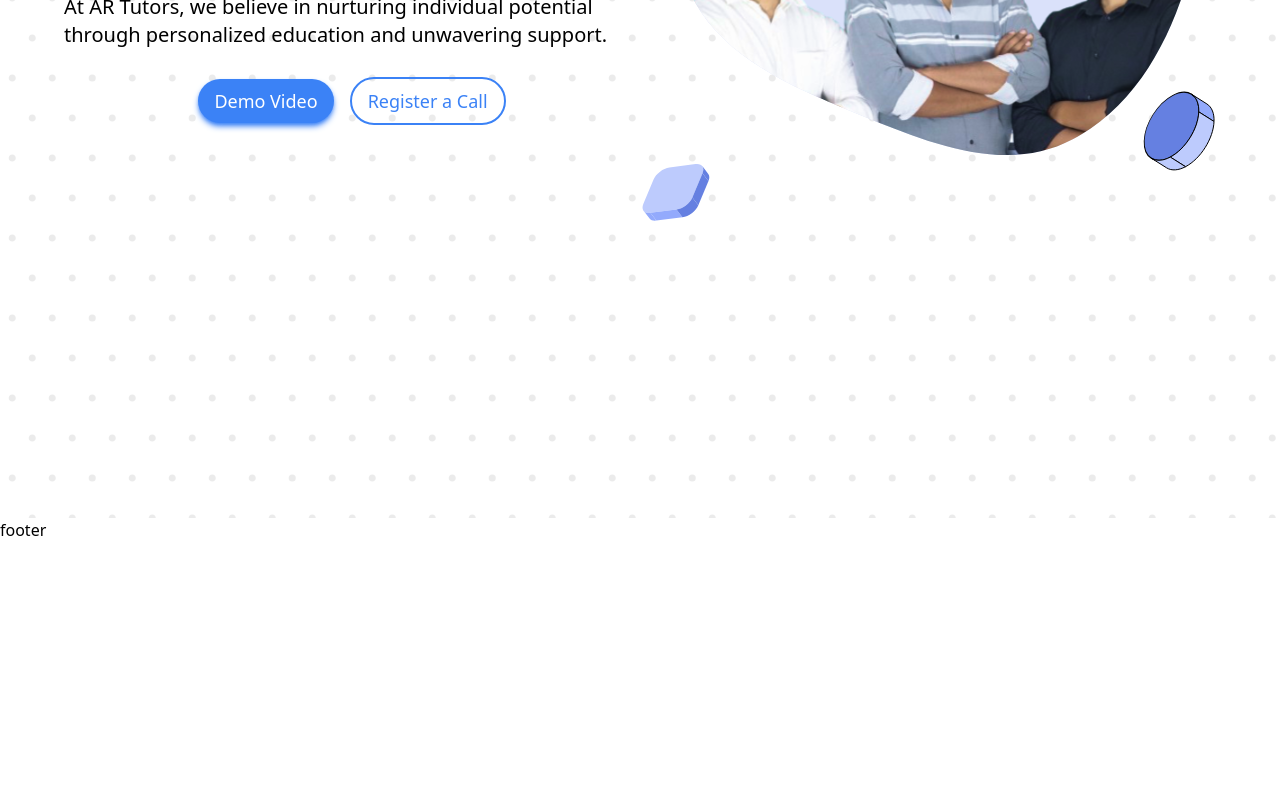
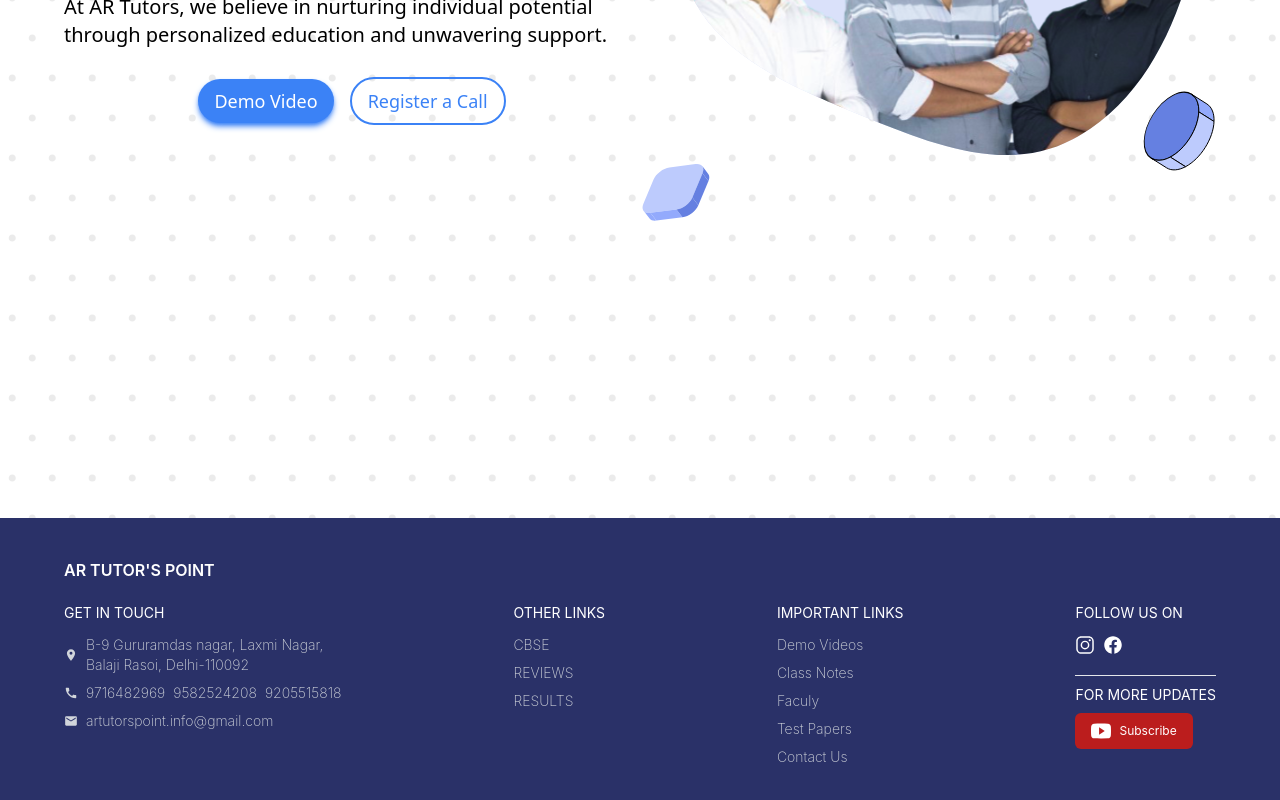
Before and after one commit to AviralJain32/ar-tutor-point-website, a React (Vite) app: page / in a window 1280 px wide. Shown: the part 282-1082 px from the top of the page. Before the commit the page ends 824 px from the top, so only its background shows below. Built offline with nearby package versions, Linux system fonts and the light colour scheme.

Commit message:
footer added

```diff
--- a/src/components/Footer.jsx
+++ b/src/components/Footer.jsx
@@ -1,9 +1,98 @@
 import React from 'react'
+import {MdLocationOn,MdCall,MdMail} from 'react-icons/md'
+import {IoLogoFacebook,IoLogoInstagram,IoLogoYoutube} from 'react-icons/io5'
 
 const Footer = () => {
   return (
-    <div>
-      footer
+    <div className=''>
+      <footer className='bg-[#2A3168] text-white font-Main-font px-12 py-5 sm:py-10 md:px-16'>
+        <div className='flex justify-between'>
+          <a href='/'>
+            <span className='font-semibold text-[16px]'>AR TUTOR'S POINT</span>
+          </a>
+        </div>
+        <div className='mt-5 flex flex-col justify-between items-top gap-5 md:flex-row md:gap-0'>
+          <div>
+            <h3 className='text-[14px]'>GET IN TOUCH</h3>
+            <ul className='mt-2 font-extralight text-gray-300 text-sm cursor-pointer'>
+              <li className='flex gap-2 items-center py-1 hover:underline '>
+                <MdLocationOn/>
+                <p>B-9 Gururamdas nagar, Laxmi Nagar, <br></br>Balaji Rasoi, Delhi-110092</p>
+              </li>
+              <li className='flex gap-2 items-center py-1 '>
+                <MdCall/>
+                <p className='hover:underline'><a href='callto:+91971-648-2969'>9716482969</a></p>
+                <p className='hover:underline'><a href='callto:+91958-252-4208'>9582524208</a></p>
+                <p className='hover:underline'><a href='callto:+91920-551-5818'>9205515818</a></p>
+              </li>
+              <li className='flex gap-2 items-center py-1 hover:underline'>
+                <MdMail/>
+                <p><a href='mailto:artutorspoint.info@gmail.com'>artutorspoint.info@gmail.com</a></p>
+              </li>
+            </ul>
+          </div>
+          <div>
+            <h3 className='text-[14px]'>OTHER LINKS</h3>
+            <ul className='mt-2 font-extralight text-gray-300 text-sm cursor-pointer'>
+              <li className='flex gap-2 items-center py-1 hover:underline '>
+                <p>CBSE</p>
+              </li>
+              <li className='flex gap-2 items-center py-1 hover:underline'>
+                <p href='/' >REVIEWS</p>
+              </li>
+              <li className='flex gap-2 items-center py-1 hover:underline'>
+                <p href='/'>RESULTS</p>
+              </li>
+            </ul>
+          </div>
+          <div>
+            <h3 className='text-[14px]'>IMPORTANT LINKS</h3>
+            <ul className='mt-2 font-extralight text-gray-300 text-sm cursor-pointer'>
+              <li className='flex gap-2 items-center py-1 hover:underline '>
+                <p>Demo Videos</p>
+              </li>
+              <li className='flex gap-2 items-center py-1 hover:underline'>
+                <p href='/' >Class Notes</p>
+              </li>
+              <li className='flex gap-2 items-center py-1 hover:underline'>
+                <p href='/'>Faculy</p>
+              </li>
+              <li className='flex gap-2 items-center py-1 hover:underline'>
+                <p href='/'>Test Papers</p>
+              </li>
+              <li className='flex gap-2 items-center py-1 hover:underline'>
+                <p href='/'>Contact Us</p>
+              </li>
+            </ul>
+          </div>
+          <div>
+            <div>
+              <h3 className='text-[14px]'>FOLLOW US ON</h3>
+              <ul className='mt-2 font-extralight text-sm cursor-pointer'>
+                <li className='flex gap-2 items-center py-1 hover:underline text-xl'>
+                  <a href='https://www.instagram.com/artutorspoint?utm_source=ig_web_button_share_sheet&igsh=ZDNlZDc0MzIxNw==' target='_blank'>
+                    <IoLogoInstagram/>
+                  </a>
+                  <a href='https://www.facebook.com/people/A-R-Tutors-Point/pfbid0Uazu1pMpvHyMmdGAphUM8qykgoWwDjk9npkKzKiJU5G1X3WuEKFWLEGkEnYdrTiyl/?mibextid=ZbWKwL' target='_blank'>
+                  <IoLogoFacebook/>
+                  </a>
+                </li>
+              </ul>
+            </div>
+            <hr className='mt-4'></hr>
+            <div className='mt-2'>
+              <h3 className='text-[14px]'>FOR MORE UPDATES</h3>
+              <a href="https://www.youtube.com/@artutorspoint" target="_blank">
+                <button
+                className='bg-[#BB1D1D] mt-2 px-4 py-2 rounded-md text-[12px] flex items-center justify-center gap-2'>
+                  <IoLogoYoutube className='text-xl'></IoLogoYoutube>
+                  Subscribe
+                </button>
+              </a>
+            </div>
+        </div>
+      </div>
+      </footer>
     </div>
   )
 }
```
Also changed, not shown: 1 other file (tests, documents, lock files or other folders).
